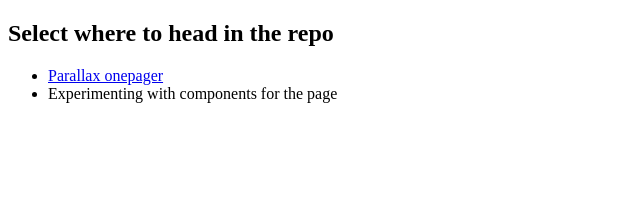
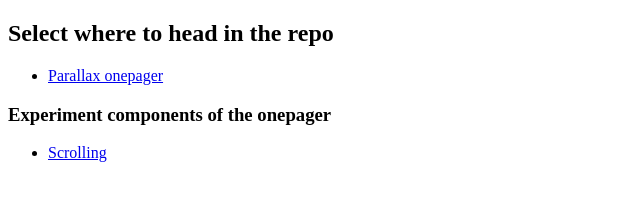
Before and after one commit to grebbin/interinfo-page, a plain HTML site: page index.html in a window 1280 px wide. Shown: the whole page, without its empty margins (0-640 px from the left). Drawn offline with Linux system fonts and the light colour scheme.

Commit message:
updating structure

```diff
--- a/index.html
+++ b/index.html
@@ -3,13 +3,18 @@
 <title>Select Parts</title>
 
 
-<h2>
-    Select where to head in the repo
-</h2>
+<h2>Select where to head in the repo</h2>
 
 <ul>
 
-    <li><a href="onepager/parallax.html">Parallax onepager</a>
-    <li><a heef="experiment/scrolling.html">Experimenting with components for the page</a>
+    <li><a class="onepager" href="onepager/parallax.html">Parallax onepager</a>
 
 </ul>
+
+<h3>Experiment components of the onepager</h3>
+
+<ul>
+
+<li><a href="experiment/scrolling.html">Scrolling</a>
+
+</ul>
```
